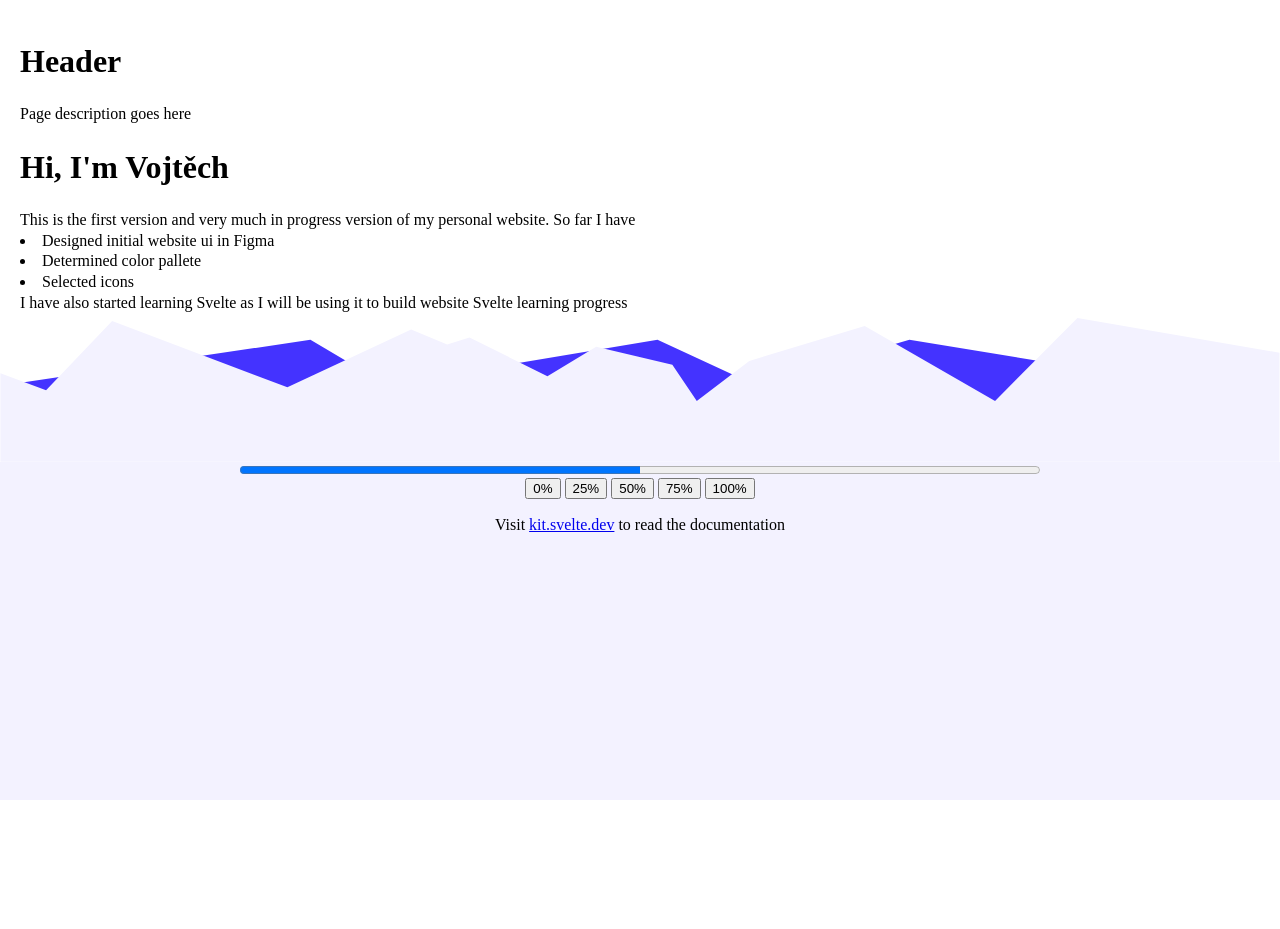
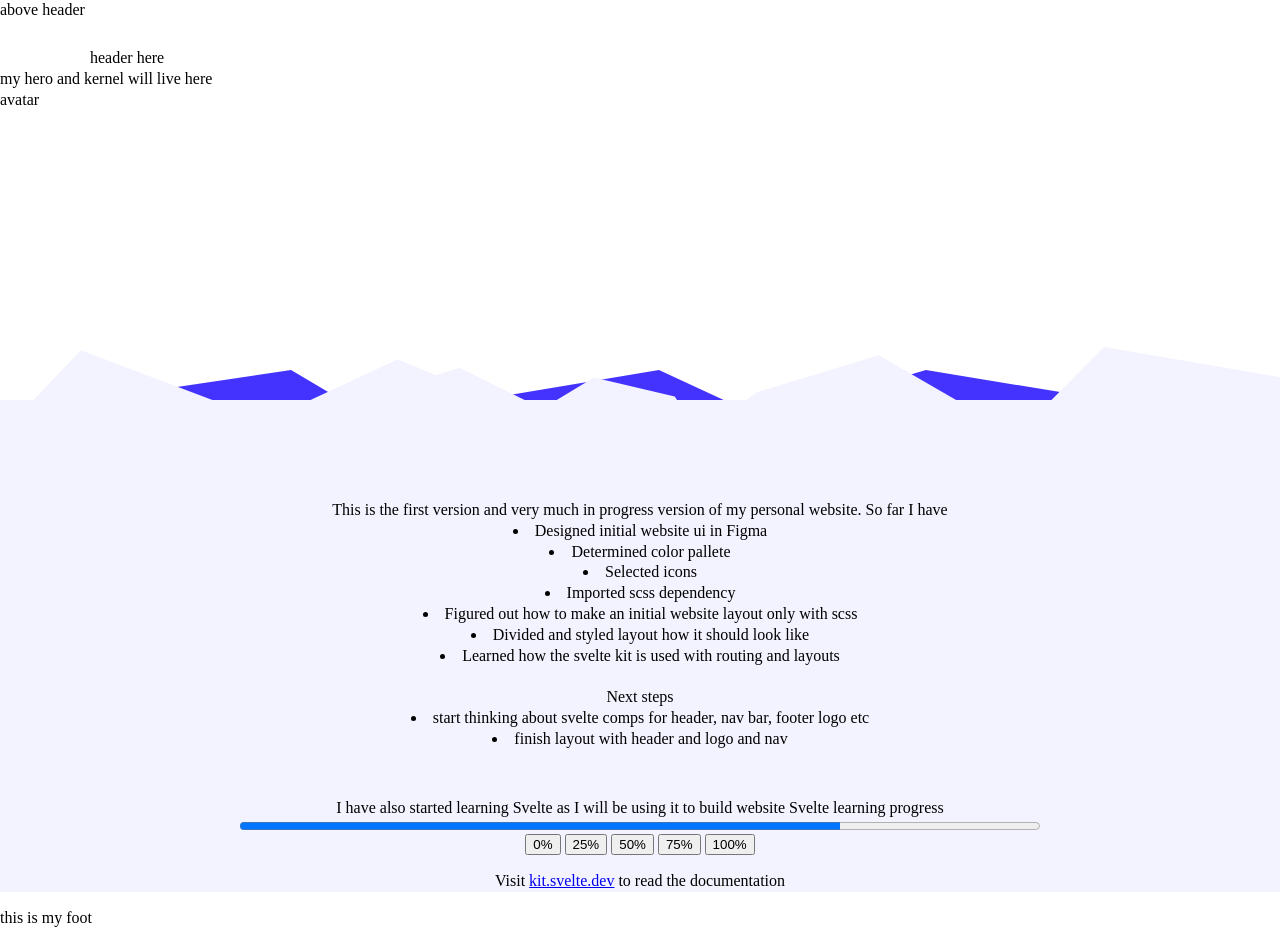
Before and after one commit to vojtechmarek-dev/vojtechmarek.dev, a SvelteKit app: page / in a window 1280 px wide. Before the commit the page ends 800 px from the top, so only its background shows below. Built offline with nearby package versions, Linux system fonts and the light colour scheme.

Commit message:
layout prototyped, added progress

```diff
--- a/src/routes/+layout.svelte
+++ b/src/routes/+layout.svelte
@@ -12,57 +12,97 @@
     <title>{title}</title>
 </svelte:head>
 
-<div class="container">
-  <div class="header">
-    <h1>Header</h1>
-    <p class="description">Page description goes here</p>
-    <h1>Hi, I'm Vojtěch</h1>
+<div>
+    <!-- A skip todo -->
 
-    <div class="subtitle">
-      This is the first version and very much in progress version of my personal website. So far I
-      have
-      <li>Designed initial website ui in Figma</li>
-      <li>Determined color pallete</li>
-      <li>Selected icons</li>
+    <!-- Top area -->
+    <div class="top-area">
+        <!-- above header -->
+        <div class="above-header">above header</div>
+        <div class="header-part">header here</div>
+        <!-- SVG div -->
+        <div class="mountain-part">
+            <svg
+                class="transition-mountain"
+                viewBox="0 0 1499 169"
+                fill="none"
+                xmlns="http://www.w3.org/2000/svg"
+            >
+                <path
+                    d="M363.507 25.4998L6.50684 78.4998V155H1489.51V94.9991L1065.01 25.4998L884.507 78.4998L770.007 25.4998L453.007 78.4998L363.507 25.4998Z"
+                    fill="#4433FF"
+                />
+                <path
+                    fill-rule="evenodd"
+                    clip-rule="evenodd"
+                    d="M131.279 3.45963L336.506 81.1218L481.492 13.4552L523.674 31.1335L549.815 22.9077L641.086 68.1218L698.176 33.7147L787.378 54.7889L816.003 97.1218L877.524 50.3199L1012.73 9.23951L1165.33 97.1218L1261.83 -0.000690558L1498.44 40.6196L1498.44 168.5L727.5 168.5H0.426374L0.426417 64.815L53.8948 84.6221L131.279 3.45963Z"
+                    fill="#F3F2FF"
+                />
+            </svg>
         </div>
-    I have also started learning Svelte as I will be using it to build website Svelte learning progress
+        <div>my hero and kernel will live here</div>
+        <div>avatar</div>
     </div>
-
-  <svg class="transition-layer" viewBox="0 0 1499 169" fill="none" xmlns="http://www.w3.org/2000/svg">
-    <path d="M363.507 25.4998L6.50684 78.4998V155H1489.51V94.9991L1065.01 25.4998L884.507 78.4998L770.007 25.4998L453.007 78.4998L363.507 25.4998Z" fill="#4433FF"/>
-    <path fill-rule="evenodd" clip-rule="evenodd" d="M131.279 3.45963L336.506 81.1218L481.492 13.4552L523.674 31.1335L549.815 22.9077L641.086 68.1218L698.176 33.7147L787.378 54.7889L816.003 97.1218L877.524 50.3199L1012.73 9.23951L1165.33 97.1218L1261.83 -0.000690558L1498.44 40.6196L1498.44 168.5L727.5 168.5H0.426374L0.426417 64.815L53.8948 84.6221L131.279 3.45963Z" fill="#F3F2FF"/>
-  </svg>
+    <div><!-- Skip here a todo --></div>
+    <!-- Main area -->
+    <div class="main-area">
         <main>
-    <slot />
+            <slot class="container" />
         </main>
+    </div>
+    <div><!-- spacer --></div>
+    <footer>this is my foot</footer>
 </div>
 
 <style>
-    .transition-layer {
-
-    margin-top: -2vh !important; /* TODO not working Blend with element underneath */
-    width: 100vw;
-    height: 169;
-    z-index: 9999;
+    .top-area {
+        background-color: white;
+        height: 400px;
     }
 
-  .container {
-    display: flex;
-    flex-direction: column;
-    height: 100vh;
+    .above-header {
+        min-width: 48px;
+        min-height: 48px;
     }
 
-  .header {
-    background-color: white;
-    padding: 20px;
+    .header-part {
+        position: sticky;
+        top: 0px;
+        z-index: 2;
+        width: 100%;
+        max-width: 1100px;
+        margin-left: auto;
+        margin-right: auto;
+        padding-left: 32px;
+        padding-right: 32px;
     }
 
-  .description {
-    margin-bottom: 20px;
+    .mountain-part {
+        overflow: hidden;
+        display: block;
+        position: absolute;
+        left: 0px;
+        right: 0px;
+        bottom: 300px;
+        width: 100vw;
+        height: 170px;
+        z-index: 3;
     }
 
-  main {
-    flex-grow: 1;
-    background-color: #F3F2FF;
+    .transition-mountain {
+        position: absolute;
+left: -3%;
+right: -3%;
+bottom: 0px;
+width: 106%;
+min-width: 600px;
+max-width: unset;
+    }
+
+    .main-area {
+        padding-top: 100px;
+        background-color: #f3f2ff;
+        position: relative;
+        z-index: 3;
     }
 </style>
--- a/src/routes/+page.svelte
+++ b/src/routes/+page.svelte
@@ -1,13 +1,33 @@
 <script>
 	import { tweened } from 'svelte/motion';
 
-    const progress = tweened(0.5);
+    const progress = tweened(0.75);
 
 </script>
 
 
 
 <div class="centered-div">
+
+    <div class="subtitle">
+        This is the first version and very much in progress version of my personal website. So far I
+        have
+        <li>Designed initial website ui in Figma</li>
+        <li>Determined color pallete</li>
+        <li>Selected icons</li>
+        <li>Imported scss dependency</li>
+        <li>Figured out how to make an initial website layout only with scss</li>
+        <li>Divided and styled layout how it should look like</li>
+        <li>Learned how the svelte kit is used with routing and layouts</li>
+        <br>
+        Next steps
+        <li>start thinking about svelte comps for header, nav bar, footer logo etc</li>
+        <li>finish layout with header and logo and nav</li>
+      </div>
+
+
+      I have also started learning Svelte as I will be using it to build website Svelte learning progress
+
     <progress value={$progress}></progress>
     {#if $progress == 1}
         <div class="subtitle">
```
Also changed, not shown: 1 other file (tests, documents, lock files or other folders). Lines whose indentation alone changed are shown as unchanged.
